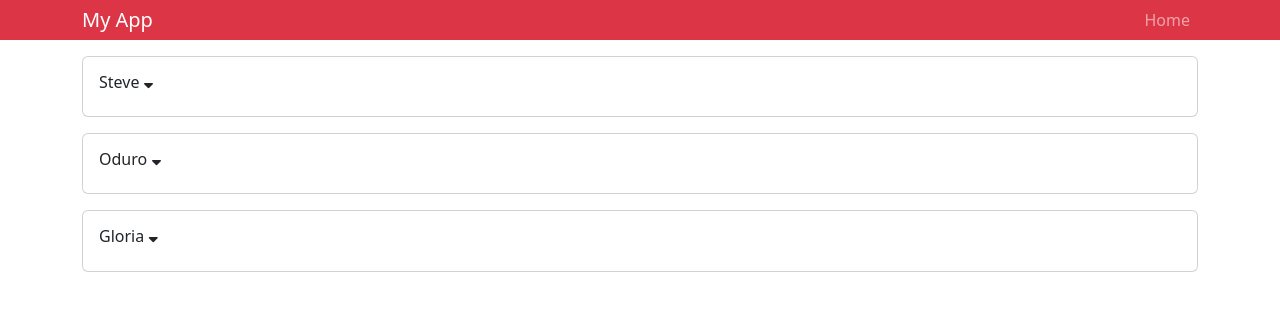
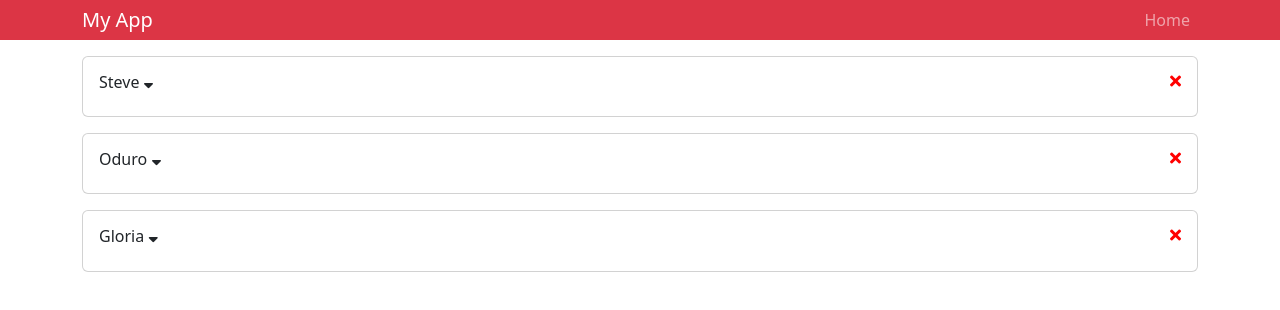
Before and after one commit to braincee/contact-manager, a React (Create React App) app: page / in a window 1280 px wide. Shown: the top 310 px of the page. Built offline with nearby package versions, Linux system fonts and the light colour scheme.

Commit message:
changing state

```diff
--- a/src/Components/Contact.js
+++ b/src/Components/Contact.js
@@ -5,6 +5,10 @@
   state = {
     showContactInfo: false
   };
+
+  onDeleteClick = () => {
+    this.props.deleteClickHandler();
+  }
 
   render() {
 
@@ -16,6 +20,11 @@
     <div className='card card-body mb-3'>
      <h6>{name} <i  onClick={() => this.setState({ showContactInfo: !this.state.showContactInfo })}
         className="fas fa-sort-down"
+        style={{cursor: 'pointer'}}
+     />
+     <i className='fas fa-times'
+     style={{cursor: 'pointer', float: 'right', color: 'red'}}
+     onClick={this.onDeleteClick}
      />
      </h6>
      {showContactInfo ? ( <ul className='list-group'>
--- a/src/Components/Contacts.js
+++ b/src/Components/Contacts.js
@@ -28,6 +28,16 @@
         ],
     };
 
+    deleteContact = (id) => {
+        const { contacts } = this.state;
+
+        const newContacts = contacts.filter(contact => contact.id !== id)
+
+       this.setState({
+        contacts: newContacts
+       });
+    }
+
     render() {
         const { contacts } = this.state;
         return <div>
@@ -35,6 +45,7 @@
             <Contact
             key={contact.id}
             contact={contact}
+            deleteClickHandler={this.deleteContact.bind(this, contact.id)}
             />)}
         </div>;
     }
```
